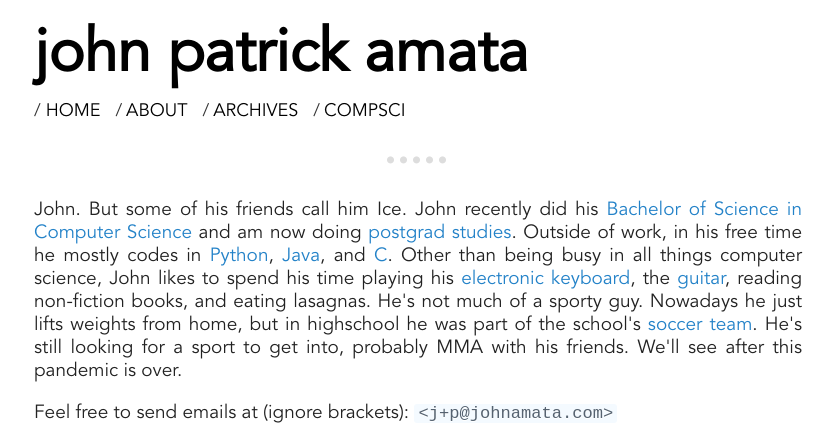
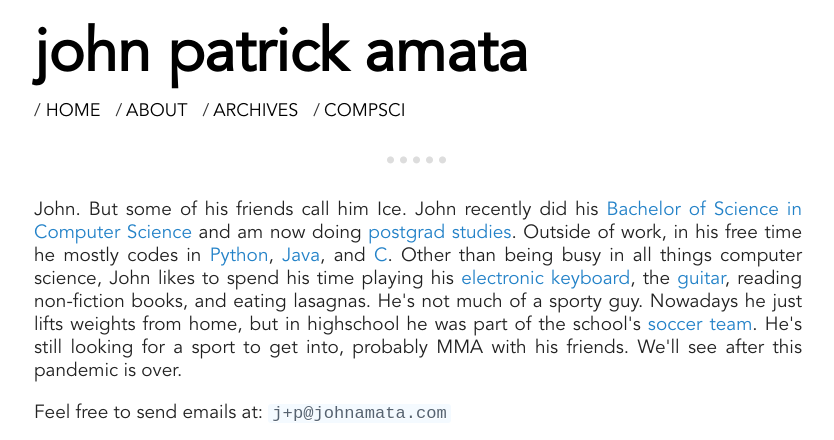
Before and after one commit to jpamata/jpamata.github.io, a Jekyll site: the page built from about.md, in a window 1280 px wide, cut to the strip 0-440 px from the top of the page. Shown: the whole strip, without its empty margins (222-1056 px from the left). Built offline with Jekyll 4.4.1, drawn with Linux system fonts in a browser that asks for light colours.

Commit message:
Update about.md

```diff
--- a/about.md
+++ b/about.md
@@ -5,7 +5,7 @@ title: About John
 <hr>
 <p align="justify">John. But some of his friends call him Ice. John recently did his <a href="https://johnamata.com/photos/jpamata-bscs.JPG">Bachelor of Science in Computer Science</a> and am now doing <a href="https://www.linkedin.com/in/jpamata">postgrad studies</a>. Outside of work, in his free time he mostly codes in <a href="https://github.com/bradp1tt?tab=repositories&q=&type=&language=python">Python</a>, <a href="https://github.com/bradp1tt?tab=repositories&q=&type=&language=java">Java</a>, and <a href="https://github.com/bradp1tt?tab=repositories&q=&type=&language=c">C</a>. Other than being busy in all things computer science, John likes to spend his time playing his <a href="#">electronic keyboard</a>, the <a href="https://johnamata.com/photos/playing-guitar-in-2009.jpg">guitar</a>, reading non-fiction books, and eating lasagnas. He's not much of a sporty guy. Nowadays he just lifts weights from home, but in highschool he was part of the school's <a href="https://johnamata.com/photos/footballsoccer.jpg">soccer team</a>. He's still looking for a sport to get into, probably MMA with his friends. We'll see after this pandemic is over.</p>
 
-<p>Feel free to send emails at (ignore brackets): <code><j+p@johnamata.com></code></p>
+<p>Feel free to send emails at: <code>j+p@johnamata.com</code></p>
 <center>
   <p><img src="https://avatars1.githubusercontent.com/u/12871105"/></p>
 </center>
```
